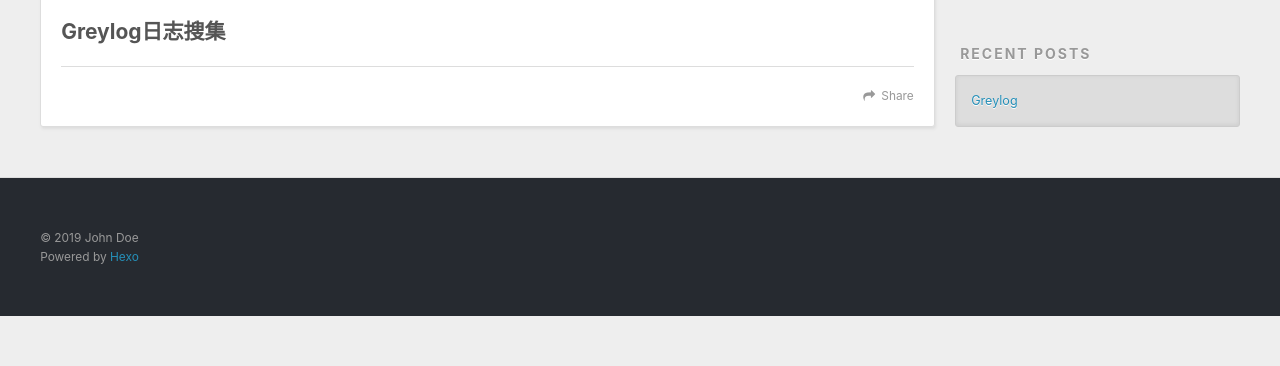
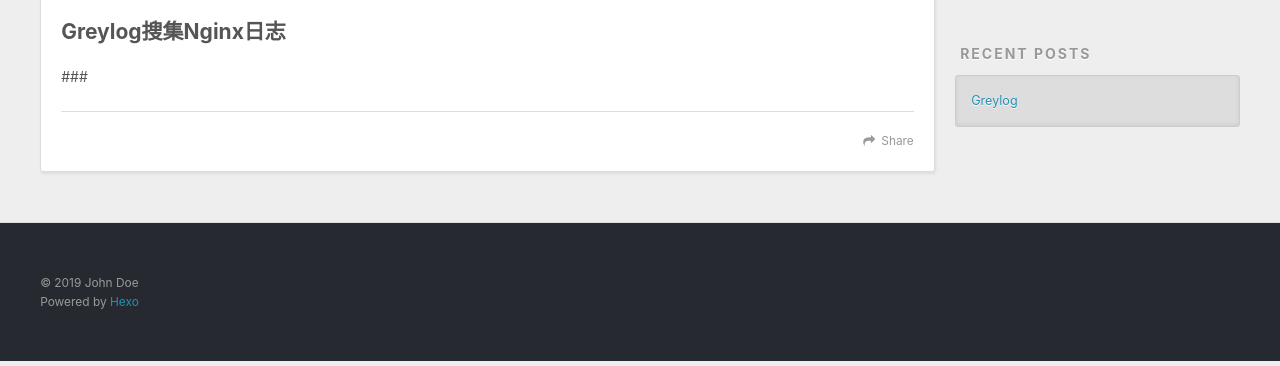
Before and after one commit to willzachary/willzachary.github.io, a plain HTML site: page 2019/06/14/Greylog/index.html in a window 1280 px wide. Shown: the part 434-800 px from the top of the page. Drawn offline with nearby package versions, Linux system fonts and the light colour scheme.

Commit message:
Site updated: 2019-06-20 13:41:13

```diff
--- a/2019/06/14/Greylog/index.html
+++ b/2019/06/14/Greylog/index.html
@@ -7,17 +7,17 @@
 
   <title>Greylog | GALA</title>
   <meta name="viewport" content="width=device-width, initial-scale=1, maximum-scale=1">
-  <meta name="description" content="Greylog日志搜集">
+  <meta name="description" content="Greylog搜集Nginx日志###">
 <meta property="og:type" content="article">
 <meta property="og:title" content="Greylog">
 <meta property="og:url" content="https://willzachary.github.io/2019/06/14/Greylog/index.html">
 <meta property="og:site_name" content="GALA">
-<meta property="og:description" content="Greylog日志搜集">
+<meta property="og:description" content="Greylog搜集Nginx日志###">
 <meta property="og:locale" content="default">
-<meta property="og:updated_time" content="2019-06-14T05:28:43.266Z">
+<meta property="og:updated_time" content="2019-06-14T05:49:48.125Z">
 <meta name="twitter:card" content="summary">
 <meta name="twitter:title" content="Greylog">
-<meta name="twitter:description" content="Greylog日志搜集">
+<meta name="twitter:description" content="Greylog搜集Nginx日志###">
 
     <link rel="alternate" href="/atom.xml" title="GALA" type="application/atom+xml">
 
@@ -86,7 +86,8 @@
 
     <div class="article-entry" itemprop="articleBody">
 
-        <h2 id="Greylog日志搜集"><a href="#Greylog日志搜集" class="headerlink" title="Greylog日志搜集"></a>Greylog日志搜集</h2>
+        <h2 id="Greylog搜集Nginx日志"><a href="#Greylog搜集Nginx日志" class="headerlink" title="Greylog搜集Nginx日志"></a>Greylog搜集Nginx日志</h2><p>### </p>
+
 
     </div>
     <footer class="article-footer">
```
Also changed, not shown: index.html (+2 -1 lines).
